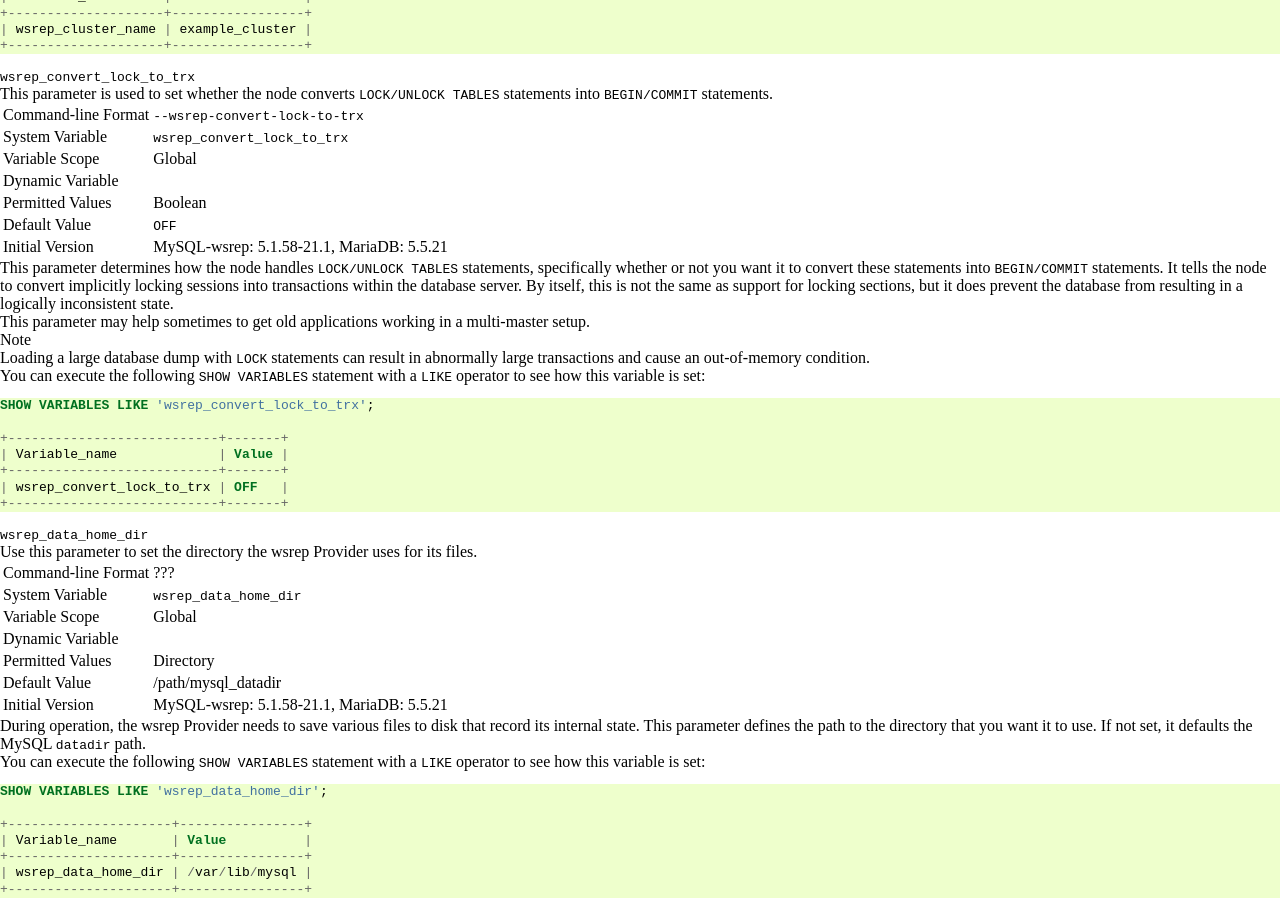
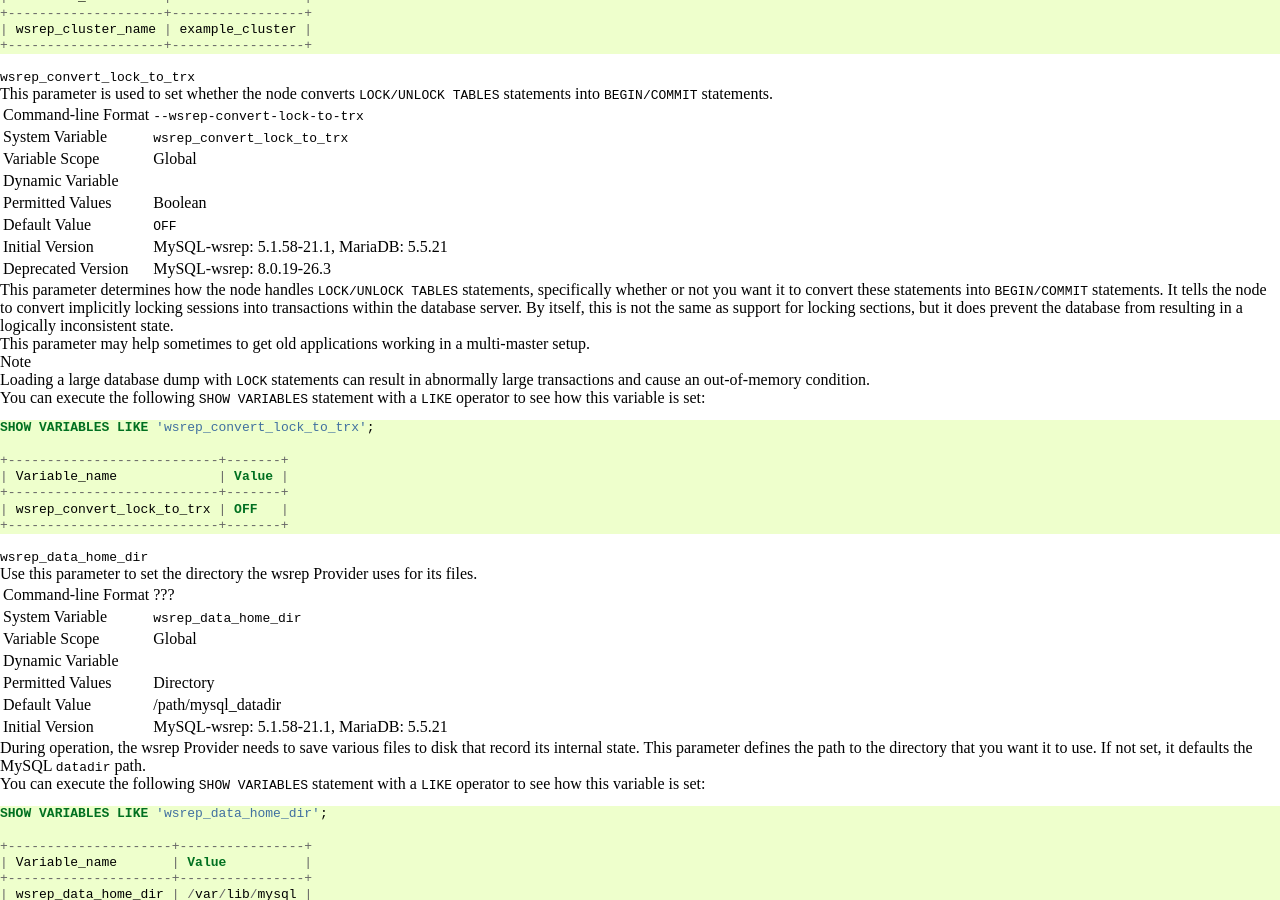
Before and after one commit to codership/documentation, a Sphinx documentation site: the page built from galeracluster/source/documentation/mysql-wsrep-options.rst, in a window 1280 px wide and 900 px high, scrolled down 3981 px. Built offline with Sphinx 7.4.7, drawn with Linux system fonts in a browser that asks for light colours; comment, search, counter and statistics services are not loaded.

Commit message:
Option marked as deprecated.

```diff
--- a/galeracluster/source/documentation/mysql-wsrep-options.rst
+++ b/galeracluster/source/documentation/mysql-wsrep-options.rst
@@ -468,6 +468,7 @@ This parameter is used to set whether the node converts ``LOCK/UNLOCK TABLES`` s
    "Permitted Values", "Boolean"
    "Default Value", "``OFF``"
    "Initial Version", "MySQL-wsrep: 5.1.58-21.1, MariaDB: 5.5.21"
+   "Deprecated Version", "MySQL-wsrep: 8.0.19-26.3"
 
 This parameter determines how the node handles ``LOCK/UNLOCK TABLES`` statements, specifically whether or not you want it to convert these statements into ``BEGIN/COMMIT`` statements.  It tells the node to convert implicitly locking sessions into transactions within the database server. By itself, this is not the same as support for locking sections, but it does prevent the database from resulting in a logically inconsistent state.
 
```
